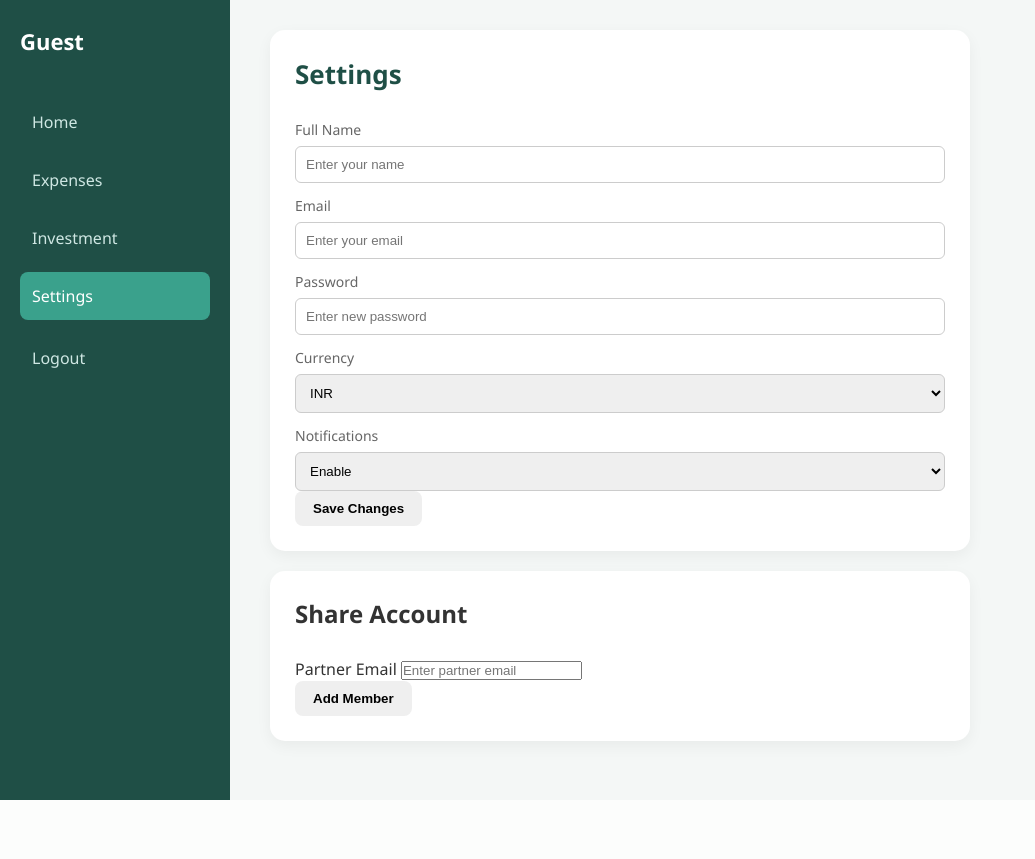
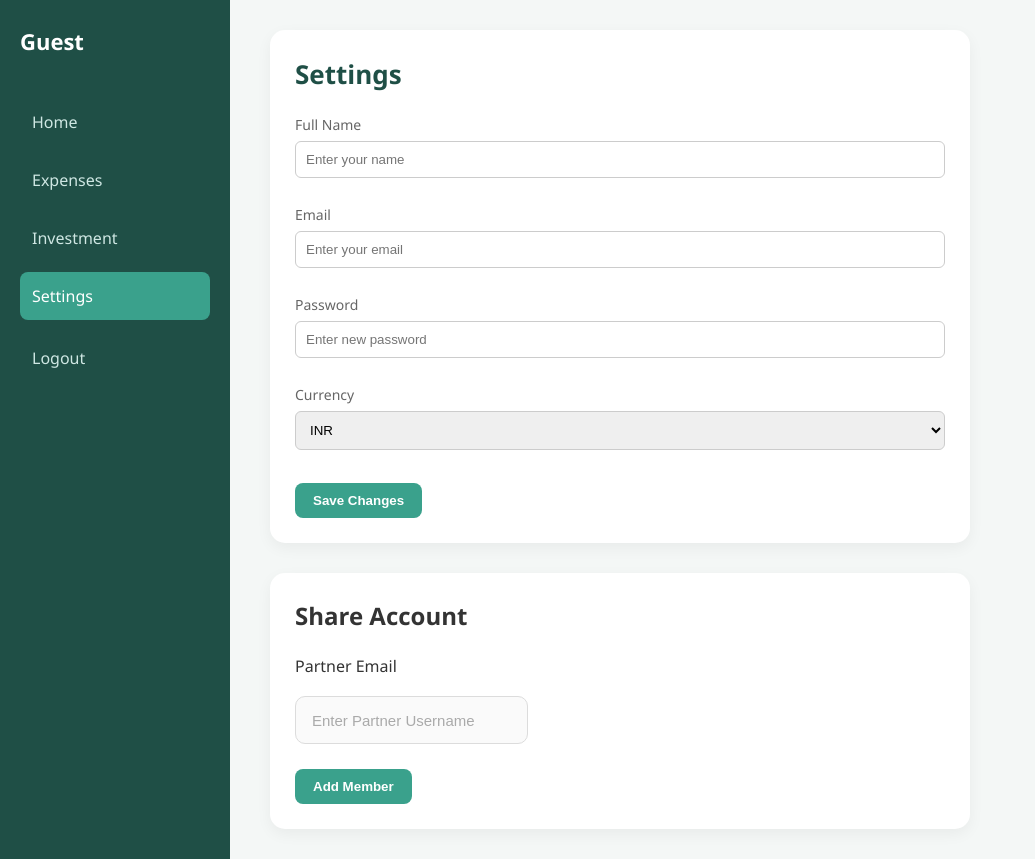
Before and after one commit to Naman-Punamiya/Expense-Tracker, a Django app: page /settings/ in a window 1280 px wide. Shown: the whole page, without its empty margins (0-1035 px from the left). Before the commit the page ends 800 px from the top, so only its background shows below. Run offline with Django 3.2, Linux system fonts and the light colour scheme.

Commit message:
UI Changes in the Settings

```diff
--- a/static/style.css
+++ b/static/style.css
@@ -1646,3 +1646,67 @@ select.search-input {
     width: 100%;
   }
 }
+
+/* =========================
+   SETTINGS PAGE SPACING FIX
+========================= */
+
+/* Space between form fields */
+.settings-page .form label {
+    margin-top: 18px;
+}
+
+.settings-page .form input,
+.settings-page .form select {
+    margin-bottom: 8px;
+}
+
+/* Space above buttons */
+.settings-page .actions {
+    margin-top: 25px;
+}
+
+/* Space between the two cards */
+.settings-page .expense-card + .expense-card {
+    margin-top: 30px !important;
+}
+
+/* Add spacing below headers */
+.settings-page .header {
+    margin-bottom: 20px;
+}
+
+/* =========================
+   SETTINGS – PARTNER EMAIL ONLY
+========================= */
+
+.settings-page .partner-email {
+  height: 48px;
+  padding: 0 16px;
+  border-radius: 10px;
+  border: 1.5px solid #dcdcdc;
+  font-size: 15px;
+  background-color: #fafafa;
+  transition: all 0.25s ease;
+}
+
+.settings-page .partner-email:focus {
+  outline: none;
+  border-color: #3aa18c;
+  background-color: #fff;
+  box-shadow: 0 0 0 4px rgba(58, 161, 140, 0.15);
+}
+
+.settings-page .partner-email::placeholder {
+  color: #aaa;
+}
+
+.settings-page .partner-email {
+  margin-top: 10px;
+}
+
+/* Add space between Partner Email label and input */
+.settings-page form label {
+  display: block;
+  margin-bottom: 8px;
+}
--- a/templates/project_settings.html
+++ b/templates/project_settings.html
@@ -48,13 +48,8 @@
             <option value="USD">USD</option>
             <option value="EUR">EUR</option>
           </select>
-          <label>Notifications</label>
-          <select name="notifications">
-            <option value="enable">Enable</option>
-            <option value="disable">Disable</option>
-          </select>
           <div class="actions">
-            <button type="submit" class="btn primary">Save Changes</button>
+            <button type="submit" class="btn btn-primary">Save Changes</button>
           </div>
         </div>
       </div>
@@ -73,9 +68,9 @@
         <form method="post" action="{% url 'add_member' %}">
           {% csrf_token %}
           <label>Partner Email</label>
-          <input type="email" name="email" placeholder="Enter partner email" required />
+          <input class="partner-email" type="email" name="email" placeholder="Enter Partner Username" required />
           <div class="actions">
-            <button type="submit" class="btn primary">
+            <button type="submit" class="btn btn-primary">
               Add Member
             </button>
           </div>
```
Also changed, not shown: db.sqlite3.
